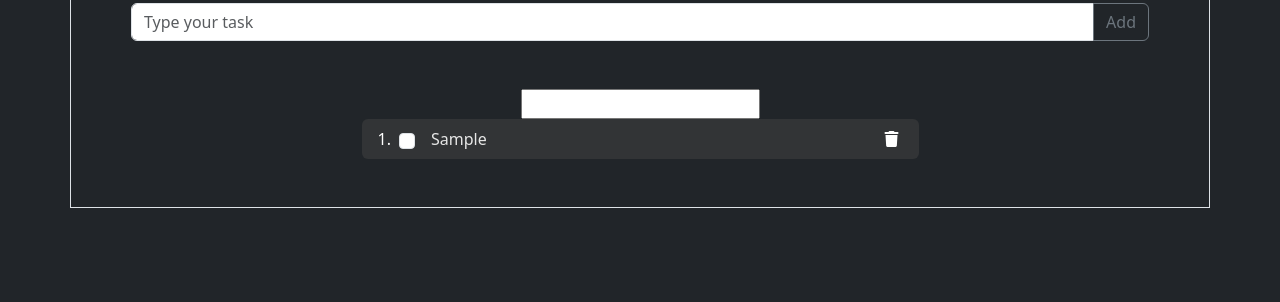
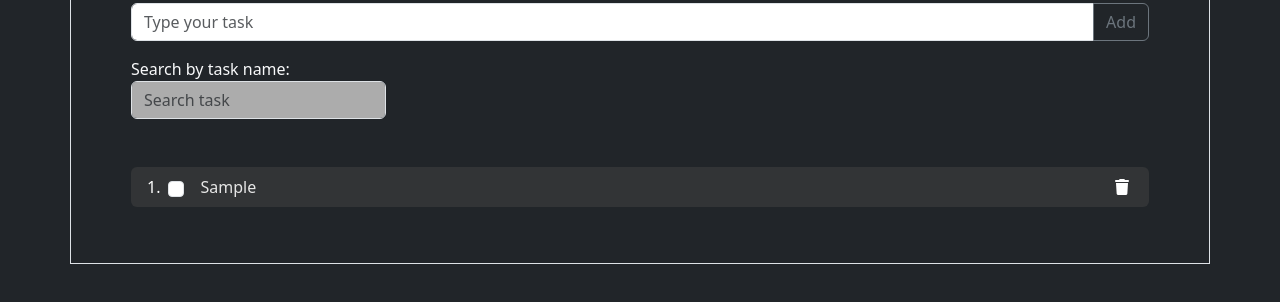
Before and after one commit to adriano2606/to-do-list, a plain HTML site: page index.html in a window 1280 px wide. Both pictures are taken after typing "Sample" into the empty fields and a click on the button "Add". Shown: the part 102-404 px from the top of the page. Drawn offline with nearby package versions, Linux system fonts and the light colour scheme.

Commit message:
Changing search button

```diff
--- a/index.html
+++ b/index.html
@@ -16,14 +16,17 @@
 
           <h1 class="text-light">To-do List</h1>
 
-          <div class="input-group mb-5 px-lg-5">
+          <div class="input-group mb-3 px-lg-5">
             <input type="text" class="form-control" placeholder="Type your task" aria-label="Recipient's username" aria-describedby="button-addon2" id="taskInput">
             <button class="btn btn-outline-secondary" type="button" id="taskAddButton">Add</button>
           </div>
 
-          <input type="text" id="inputFilter">
+          <div class="d-flex mb-5 d-flex flex-column w-100 px-lg-5">
+            <label for="inputFilter" class="text-light">Search by task name:</label>
+            <input class="form-control me-2 w-25 bg-my-grey" type="search" placeholder="Search task" aria-label="Search" id="inputFilter">
+          </div>
 
-          <ol class="list-group list-group-numbered w-50 text-light" id="taskList">
+          <ol class="list-group list-group-numbered w-100 px-lg-5 text-light" id="taskList">
           </ol>
 
         </div>
--- a/main.js
+++ b/main.js
@@ -2,7 +2,7 @@ const taskInputField = document.getElementById('taskInput')
 const taskAddButton = document.getElementById('taskAddButton')
 const inputFilter = document.getElementById("inputFilter")
 
-inputFilter.addEventListener('input', () => {
+inputFilter.addEventListener('input', (e) => {
     const lis = document.getElementsByClassName('item-todo')
     const label = document.getElementsByClassName("content")
     const inputFilterValue = inputFilter.value
@@ -28,7 +28,7 @@ inputFilter.addEventListener('input', () => {
 
 function newItem(text){
     return `
-    <li class=" item-todo list-group-item bg-my-dark d-flex align-items-center px-3 position-relative">
+    <li class=" item-todo list-group-item bg-my-dark d-flex align-items-center px-3 mb-3 mb-md-2 position-relative">
       <div class="d-flex align-items-center ms-2">
         <input class="form-check-input" type="checkbox">
         <label class="content form-check-label text-break ps-3 pe-5 task-description">${text}</label>
--- a/style.css
+++ b/style.css
@@ -18,3 +18,7 @@ li:hover, li div label{
     border: none;
     color: white;
 }
+
+.bg-my-grey {
+    background-color: #acacac;
+}
```
